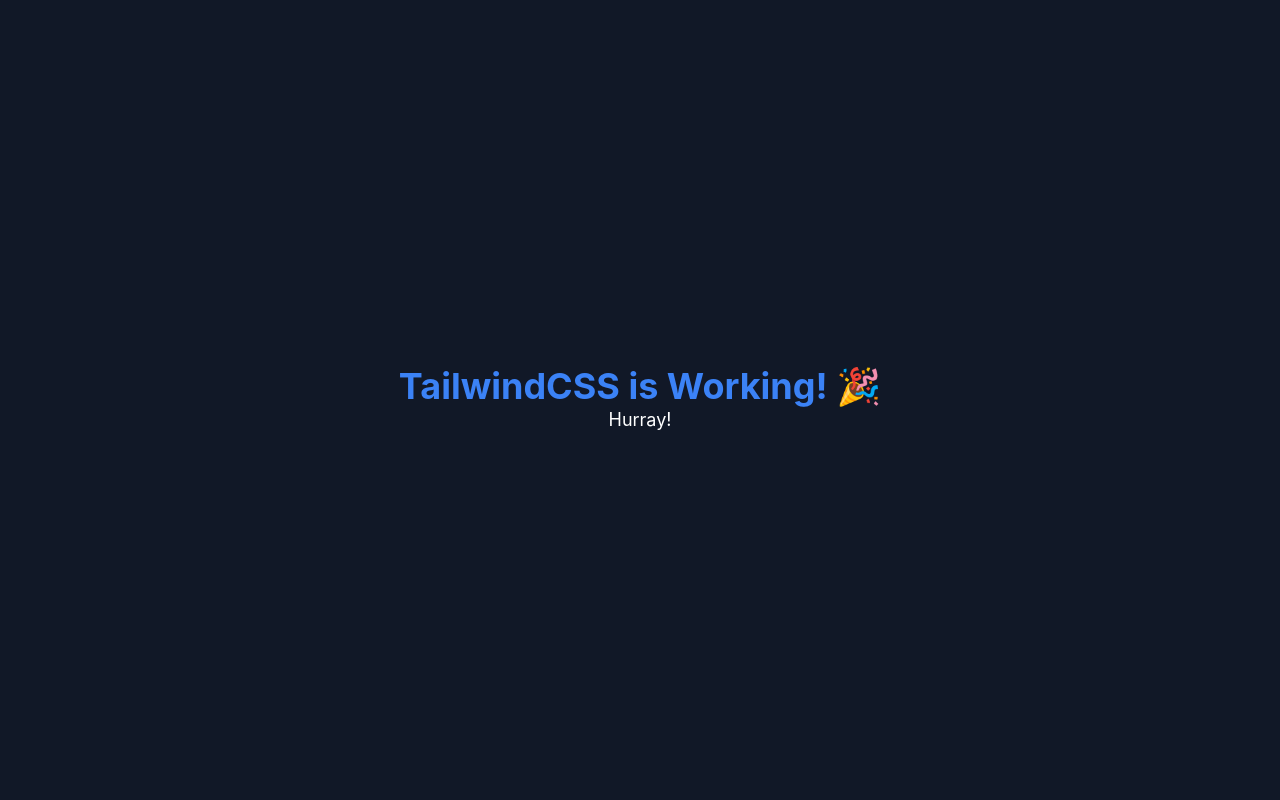
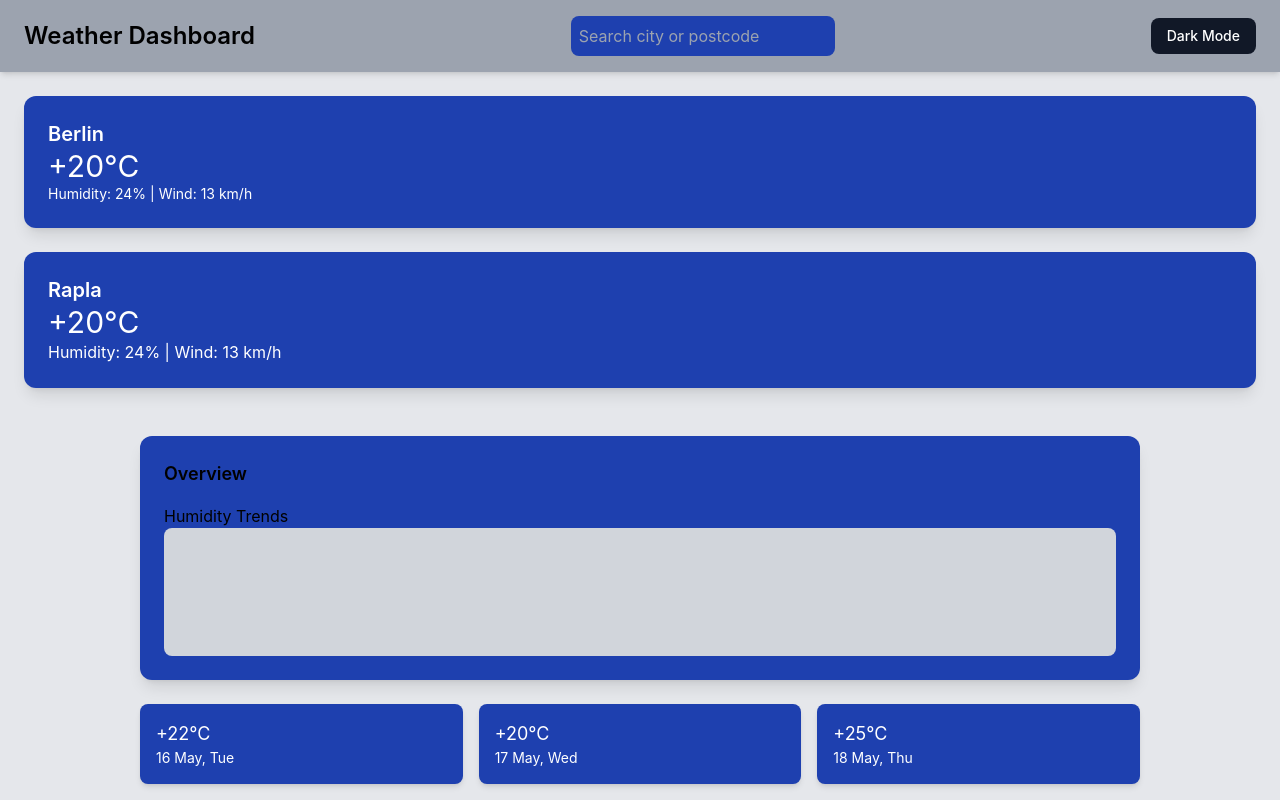
Before and after one commit to ArturAarma/SkyCast, a React (Create React App) app: page / in a window 1280 px wide. Built offline with nearby package versions, Linux system fonts and the light colour scheme.

Commit message:
Added some dashboard screens and added Dark mode support

```diff
--- a/src/App.js
+++ b/src/App.js
@@ -1,10 +1,50 @@
-import React from "react";
+import React, { useContext } from "react";
+import Forecast from "./components/Forecast";
+import WeatherCard from "./components/WeatherCard";
+import { DarkModeContext } from "./components/DarkModeContext";
+import Overview from "./components/Overview";
 
 function App() {
+
+  const {darkMode, setDarkMode} = useContext(DarkModeContext);
+
   return (
-    <div className="flex flex-col items-center justify-center min-h-screen bg-gray-900 text-white">
-      <h1 className="text-4xl font-bold text-blue-500">TailwindCSS is Working! 🎉</h1>
-      <p className="text-lg">Hurray!</p>
+    <div className={`min-h-screen bg-gray-200 text-black dark:bg-gray-900 dark:text-white`}>
+      {/* Header */}
+      <header className="bg-gray-400 w-full flex justify-between items-center px-6 py-4 shadow-md">
+        <h1 className="text-2xl font-semibold">Weather Dashboard</h1>
+
+        <input
+          type="text"
+          placeholder="Search city or postcode"
+          className="bg-blue-800 focus:bg-blue-700 p-2 rounded-lg focus:outline-none text-white"
+        />
+
+        {/* Dark Mode Toggle Button */}
+        <button
+          className="px-4 py-2 text-sm font-medium text-white bg-gray-900 dark:bg-white dark:text-black rounded-lg transition-all duration-200"
+          onClick={() => setDarkMode(!darkMode)}
+        >
+          {darkMode ? "Light Mode" : "Dark Mode"}
+        </button>
+      </header>
+
+      {/* Main Weather Card */}
+      <div className="px-6 py-6">
+        <WeatherCard />
+      </div>
+
+      {/* Overview Section */}
+      <div>
+        <Overview />
+      </div>
+
+      {/* Forecast Section */}
+      <div >
+        <Forecast/>
+      </div>
+
+
     </div>
   );
 }
--- /dev/null
+++ b/src/components/DarkModeContext.js
@@ -0,0 +1,21 @@
+import React, { createContext, useState, useEffect } from "react";
+
+export const DarkModeContext = createContext();
+
+export const DarkModeProvider = ({ children }) => {
+  const [darkMode, setDarkMode] = useState(false);
+
+  useEffect(() => {
+    if (darkMode) {
+      document.documentElement.classList.add("dark");
+    } else {
+      document.documentElement.classList.remove("dark");
+    }
+  }, [darkMode]);
+
+  return (
+    <DarkModeContext.Provider value={{ darkMode, setDarkMode }}>
+      {children}
+    </DarkModeContext.Provider>
+  );
+};
--- /dev/null
+++ b/src/components/Forecast.jsx
@@ -0,0 +1,20 @@
+function Forecast({className}) {
+    return (
+        <section className="grid grid-cols-1 md:grid-cols-3 gap-4 max-w-[1000px] mx-auto text-white">
+        <div className="bg-blue-800 dark:bg-gray-800 p-4 rounded-lg shadow-md">
+          <p className="text-lg">+22°C</p>
+          <p className="text-sm">16 May, Tue</p>
+        </div>
+        <div className="bg-blue-800 dark:bg-gray-800 p-4 rounded-lg shadow-md">
+          <p className="text-lg">+20°C</p>
+          <p className="text-sm">17 May, Wed</p>
+        </div>
+        <div className="bg-blue-800 dark:bg-gray-800 p-4 rounded-lg shadow-md">
+          <p className="text-lg">+25°C</p>
+          <p className="text-sm">18 May, Thu</p>
+        </div>
+      </section>
+    )
+}
+
+export default Forecast;
--- /dev/null
+++ b/src/components/Overview.jsx
@@ -0,0 +1,14 @@
+function Overview() {
+    return (
+        <section className="bg-blue-800 p-6 rounded-xl shadow-lg w-full max-w-[1000px] mx-auto mb-6">
+        <h3 className="text-lg font-semibold">Overview</h3>
+        <div className="mt-4">
+          <p>Humidity Trends</p>
+          <div className="h-32 bg-gray-300 rounded-lg"></div>
+        </div>
+      </section>
+    )
+
+}
+
+export default Overview;
--- /dev/null
+++ b/src/components/WeatherCard.jsx
@@ -0,0 +1,28 @@
+import React from "react";
+
+const WeatherCard = () => {
+  return (
+    <div>
+
+
+        <div className="bg-blue-800 dark:bg-gray-800 text-white p-6 rounded-xl shadow-lg w-full mb-6">
+            <h2 className="text-xl font-semibold">Berlin</h2>
+            <p className="text-3xl">+20°C</p>
+            <p className="text-sm">Humidity: 24% | Wind: 13 km/h</p>
+        </div>
+
+        <div>
+            <div className="bg-blue-800 dark:bg-gray-800 text-white p-6 rounded-xl shadow-lg w-full mb-6">
+            <h2 className="text-xl font-semibold">Rapla</h2>
+            <p className="text-3xl">+20°C</p>
+            <p className="text-x">Humidity: 24% | Wind: 13 km/h</p>
+            </div>
+        </div>
+
+
+
+    </div>
+  );
+};
+
+export default WeatherCard;
--- a/src/index.js
+++ b/src/index.js
@@ -1,17 +1,17 @@
-import React from 'react';
-import ReactDOM from 'react-dom/client';
-import './index.css';
-import App from './App';
-import reportWebVitals from './reportWebVitals';
+import React from "react";
+import ReactDOM from "react-dom/client";
+import "./index.css";
+import App from "./App";
+import reportWebVitals from "./reportWebVitals";
+import { DarkModeProvider } from "./components/DarkModeContext"; // Import the provider
 
-const root = ReactDOM.createRoot(document.getElementById('root'));
+const root = ReactDOM.createRoot(document.getElementById("root"));
 root.render(
   <React.StrictMode>
-    <App />
+    <DarkModeProvider>
+      <App />
+    </DarkModeProvider>
   </React.StrictMode>
 );
 
-// If you want to start measuring performance in your app, pass a function
-// to log results (for example: reportWebVitals(console.log))
-// or send to an analytics endpoint. Learn more: https://bit.ly/CRA-vitals
 reportWebVitals();
--- a/tailwind.config.js
+++ b/tailwind.config.js
@@ -1,8 +1,13 @@
-/** @type {import('tailwindcss').Config} */
 module.exports = {
-  content: ["./src/**/*.{js,jsx,ts,tsx}"],
+  content: [
+    "./index.html",
+    "./src/**/*.{js,jsx,ts,tsx}",
+  ],
   theme: {
     extend: {},
   },
-  plugins: [],
-}
+  plugins: [
+    // Remove or comment out plugins to check if they are causing issues
+  ],
+  darkMode: "class",
+};
```
